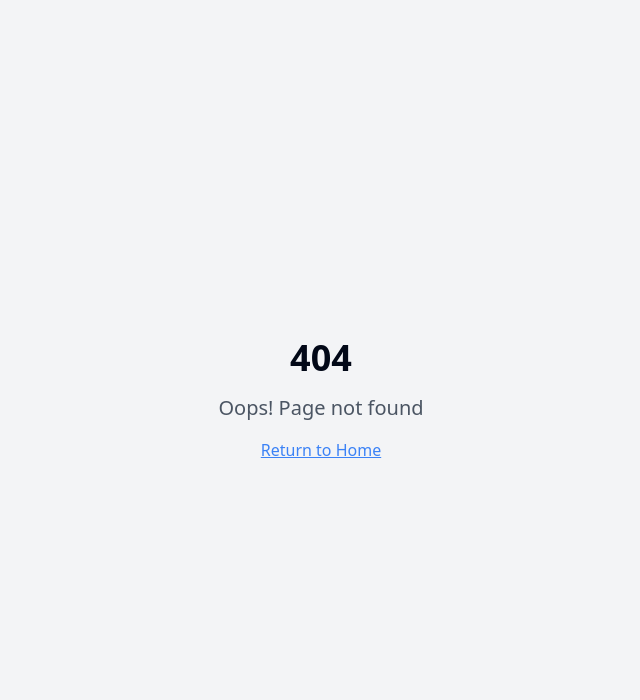
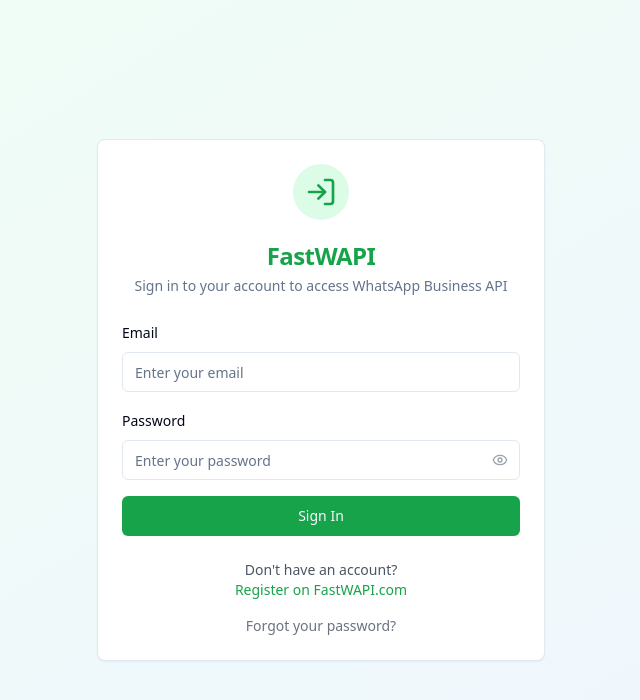
Before and after one commit to mrprobilal/fastwapi-chat-flow, a React (Vite) app: page /login in a window 1280 px wide. Before the commit this address had no page. Shown: the top 700 px of the page, without its empty margins (319-959 px from the left). Built offline with nearby package versions, Linux system fonts and the light colour scheme.

Commit message:
feat: Add login page
Implement a login page for existing website users.

```diff
--- a/src/App.tsx
+++ b/src/App.tsx
@@ -4,6 +4,7 @@ import { Toaster as Sonner } from "@/components/ui/sonner";
 import { TooltipProvider } from "@/components/ui/tooltip";
 import { QueryClient, QueryClientProvider } from "@tanstack/react-query";
 import { BrowserRouter, Routes, Route } from "react-router-dom";
+import { AuthProvider } from "./contexts/AuthContext";
 import Layout from "./components/Layout";
 import Dashboard from "./pages/Dashboard";
 import Customers from "./pages/Customers";
@@ -11,17 +12,20 @@ import Messages from "./pages/Messages";
 import Templates from "./pages/Templates";
 import Settings from "./pages/Settings";
 import Onboarding from "./pages/Onboarding";
+import Login from "./pages/Login";
 import NotFound from "./pages/NotFound";
 
 const queryClient = new QueryClient();
 
 const App = () => (
   <QueryClientProvider client={queryClient}>
+    <AuthProvider>
       <TooltipProvider>
         <Toaster />
         <Sonner />
         <BrowserRouter>
           <Routes>
+            <Route path="/login" element={<Login />} />
             <Route path="/onboarding" element={<Onboarding />} />
             <Route path="/" element={<Layout />}>
               <Route index element={<Dashboard />} />
@@ -34,6 +38,7 @@ const App = () => (
           </Routes>
         </BrowserRouter>
       </TooltipProvider>
+    </AuthProvider>
   </QueryClientProvider>
 );
 
--- a/src/components/Sidebar.tsx
+++ b/src/components/Sidebar.tsx
@@ -1,10 +1,14 @@
 
 import React from 'react';
-import { Link, useLocation } from 'react-router-dom';
-import { MessageSquare, Send, BarChart3, Users, Settings } from 'lucide-react';
+import { Link, useLocation, useNavigate } from 'react-router-dom';
+import { MessageSquare, Send, BarChart3, Users, Settings, LogOut, User } from 'lucide-react';
+import { useAuth } from '@/contexts/AuthContext';
+import { Button } from '@/components/ui/button';
 
 const Sidebar = () => {
   const location = useLocation();
+  const navigate = useNavigate();
+  const { user, logout } = useAuth();
 
   const navigation = [
     { name: 'Dashboard', href: '/', icon: BarChart3 },
@@ -14,14 +18,19 @@ const Sidebar = () => {
     { name: 'Settings', href: '/settings', icon: Settings },
   ];
 
+  const handleLogout = () => {
+    logout();
+    navigate('/login');
+  };
+
   return (
-    <div className="w-64 bg-white shadow-lg">
+    <div className="w-64 bg-white shadow-lg flex flex-col h-full">
       <div className="p-6 border-b border-gray-200">
         <h1 className="text-2xl font-bold text-green-600">FastWAPI</h1>
         <p className="text-sm text-gray-500 mt-1">WhatsApp Business API</p>
       </div>
 
-      <nav className="mt-6">
+      <nav className="mt-6 flex-1">
         {navigation.map((item) => {
           const Icon = item.icon;
           const isActive = location.pathname === item.href;
@@ -42,6 +51,29 @@ const Sidebar = () => {
           );
         })}
       </nav>
+
+      {user && (
+        <div className="p-4 border-t border-gray-200 mt-auto">
+          <div className="flex items-center space-x-3 mb-3">
+            <div className="w-8 h-8 bg-green-100 rounded-full flex items-center justify-center">
+              <User className="w-4 h-4 text-green-600" />
+            </div>
+            <div className="flex-1 min-w-0">
+              <p className="text-sm font-medium text-gray-900 truncate">{user.name}</p>
+              <p className="text-xs text-gray-500 truncate">{user.email}</p>
+            </div>
+          </div>
+          <Button
+            onClick={handleLogout}
+            variant="outline"
+            size="sm"
+            className="w-full justify-start text-gray-600 hover:text-red-600 hover:border-red-200"
+          >
+            <LogOut className="w-4 h-4 mr-2" />
+            Logout
+          </Button>
+        </div>
+      )}
     </div>
   );
 };
--- /dev/null
+++ b/src/contexts/AuthContext.tsx
@@ -0,0 +1,68 @@
+
+import React, { createContext, useContext, useState, useEffect } from 'react';
+
+interface User {
+  id: string;
+  email: string;
+  name: string;
+}
+
+interface AuthContextType {
+  user: User | null;
+  isAuthenticated: boolean;
+  login: (userData: User, token: string) => void;
+  logout: () => void;
+}
+
+const AuthContext = createContext<AuthContextType | undefined>(undefined);
+
+export const AuthProvider: React.FC<{ children: React.ReactNode }> = ({ children }) => {
+  const [user, setUser] = useState<User | null>(null);
+
+  useEffect(() => {
+    // Check if user is already logged in
+    const storedUser = localStorage.getItem('user');
+    const storedToken = localStorage.getItem('token');
+
+    if (storedUser && storedToken) {
+      try {
+        setUser(JSON.parse(storedUser));
+      } catch (error) {
+        console.error('Error parsing stored user data:', error);
+        localStorage.removeItem('user');
+        localStorage.removeItem('token');
+      }
+    }
+  }, []);
+
+  const login = (userData: User, token: string) => {
+    setUser(userData);
+    localStorage.setItem('user', JSON.stringify(userData));
+    localStorage.setItem('token', token);
+  };
+
+  const logout = () => {
+    setUser(null);
+    localStorage.removeItem('user');
+    localStorage.removeItem('token');
+  };
+
+  return (
+    <AuthContext.Provider value={{
+      user,
+      isAuthenticated: !!user,
+      login,
+      logout
+    }}>
+      {children}
+    </AuthContext.Provider>
+  );
+};
+
+export const useAuth = () => {
+  const context = useContext(AuthContext);
+  if (context === undefined) {
+    throw new Error('useAuth must be used within an AuthProvider');
+  }
+  return context;
+};
--- /dev/null
+++ b/src/pages/Login.tsx
@@ -0,0 +1,153 @@
+
+import React, { useState } from 'react';
+import { useNavigate } from 'react-router-dom';
+import { Card, CardContent, CardDescription, CardHeader, CardTitle } from '@/components/ui/card';
+import { Input } from '@/components/ui/input';
+import { Button } from '@/components/ui/button';
+import { Label } from '@/components/ui/label';
+import { LogIn, Eye, EyeOff } from 'lucide-react';
+import { toast } from 'sonner';
+
+const Login = () => {
+  const navigate = useNavigate();
+  const [formData, setFormData] = useState({
+    email: '',
+    password: ''
+  });
+  const [showPassword, setShowPassword] = useState(false);
+  const [isLoading, setIsLoading] = useState(false);
+
+  const handleInputChange = (e: React.ChangeEvent<HTMLInputElement>) => {
+    const { name, value } = e.target;
+    setFormData(prev => ({
+      ...prev,
+      [name]: value
+    }));
+  };
+
+  const handleSubmit = async (e: React.FormEvent) => {
+    e.preventDefault();
+    setIsLoading(true);
+
+    try {
+      const response = await fetch('https://fastwapi.com/api/login', {
+        method: 'POST',
+        headers: {
+          'Content-Type': 'application/json',
+        },
+        body: JSON.stringify(formData),
+      });
+
+      const data = await response.json();
+
+      if (response.ok) {
+        // Store user data in localStorage
+        localStorage.setItem('user', JSON.stringify(data.user));
+        localStorage.setItem('token', data.token);
+
+        toast.success('Login successful!');
+        navigate('/');
+      } else {
+        toast.error(data.message || 'Login failed');
+      }
+    } catch (error) {
+      console.error('Login error:', error);
+      toast.error('Network error. Please try again.');
+    } finally {
+      setIsLoading(false);
+    }
+  };
+
+  return (
+    <div className="min-h-screen bg-gradient-to-br from-green-50 to-blue-50 flex items-center justify-center p-4">
+      <Card className="w-full max-w-md">
+        <CardHeader className="space-y-1 text-center">
+          <div className="flex justify-center mb-4">
+            <div className="p-3 bg-green-100 rounded-full">
+              <LogIn className="h-8 w-8 text-green-600" />
+            </div>
+          </div>
+          <CardTitle className="text-2xl font-bold text-green-600">FastWAPI</CardTitle>
+          <CardDescription>
+            Sign in to your account to access WhatsApp Business API
+          </CardDescription>
+        </CardHeader>
+        <CardContent>
+          <form onSubmit={handleSubmit} className="space-y-4">
+            <div className="space-y-2">
+              <Label htmlFor="email">Email</Label>
+              <Input
+                id="email"
+                name="email"
+                type="email"
+                placeholder="Enter your email"
+                value={formData.email}
+                onChange={handleInputChange}
+                required
+                disabled={isLoading}
+              />
+            </div>
+
+            <div className="space-y-2">
+              <Label htmlFor="password">Password</Label>
+              <div className="relative">
+                <Input
+                  id="password"
+                  name="password"
+                  type={showPassword ? 'text' : 'password'}
+                  placeholder="Enter your password"
+                  value={formData.password}
+                  onChange={handleInputChange}
+                  required
+                  disabled={isLoading}
+                  className="pr-10"
+                />
+                <button
+                  type="button"
+                  onClick={() => setShowPassword(!showPassword)}
+                  className="absolute right-3 top-1/2 transform -translate-y-1/2 text-gray-400 hover:text-gray-600"
+                  disabled={isLoading}
+                >
+                  {showPassword ? <EyeOff className="h-4 w-4" /> : <Eye className="h-4 w-4" />}
+                </button>
+              </div>
+            </div>
+
+            <Button
+              type="submit"
+              className="w-full bg-green-600 hover:bg-green-700"
+              disabled={isLoading}
+            >
+              {isLoading ? 'Signing in...' : 'Sign In'}
+            </Button>
+          </form>
+
+          <div className="mt-6 text-center text-sm text-gray-600">
+            <p>Don't have an account?</p>
+            <a
+              href="https://fastwapi.com/register"
+              target="_blank"
+              rel="noopener noreferrer"
+              className="text-green-600 hover:text-green-700 font-medium"
+            >
+              Register on FastWAPI.com
+            </a>
+          </div>
+
+          <div className="mt-4 text-center text-sm text-gray-500">
+            <a
+              href="https://fastwapi.com/forgot-password"
+              target="_blank"
+              rel="noopener noreferrer"
+              className="hover:text-green-600"
+            >
+              Forgot your password?
+            </a>
+          </div>
+        </CardContent>
+      </Card>
+    </div>
+  );
+};
+
+export default Login;
```
Lines whose indentation alone changed are shown as unchanged.
